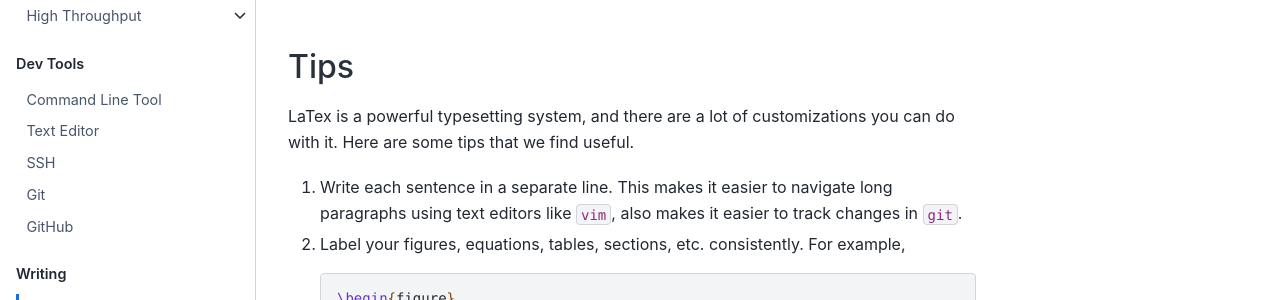
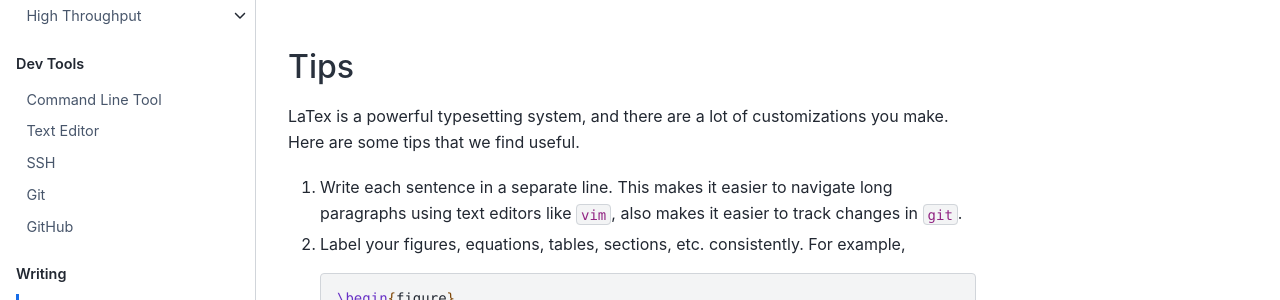
Before and after one commit to wengroup/group_manual, a Jupyter Book: the page built from docs/writing/latex.md, in a window 1280 px wide and 900 px high. Shown: the part 404-704 px from the top of the window. Built offline with Jupyter Book 1.0.4 settings and Sphinx 7.4.7 and the Sphinx Book theme 1.1.4, drawn with Linux system fonts in a browser that asks for light colours.

Commit message:
Add writing -> latex

```diff
--- a/docs/writing/latex.md
+++ b/docs/writing/latex.md
@@ -13,7 +13,7 @@ Alternatively, you can install a LaTeX distribution on your computer. See [MacTe
 
 ## Tips
 
-LaTex is a powerful typesetting system, and there are a lot of customizations you can do with it. Here are some tips that we find useful.
+LaTex is a powerful typesetting system, and there are a lot of customizations you make. Here are some tips that we find useful.
 
 1. Write each sentence in a separate line. This makes it easier to navigate long paragraphs using text editors like `vim`, also makes it easier to track changes in `git`.
 
```
